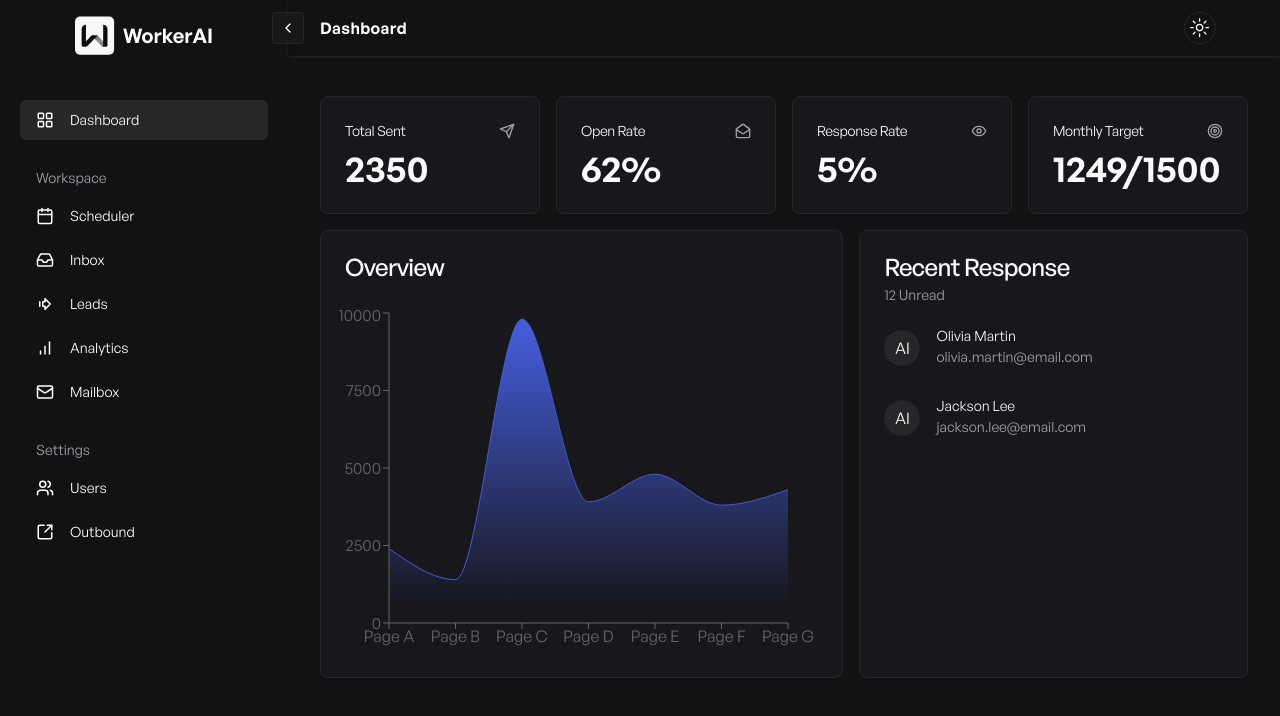
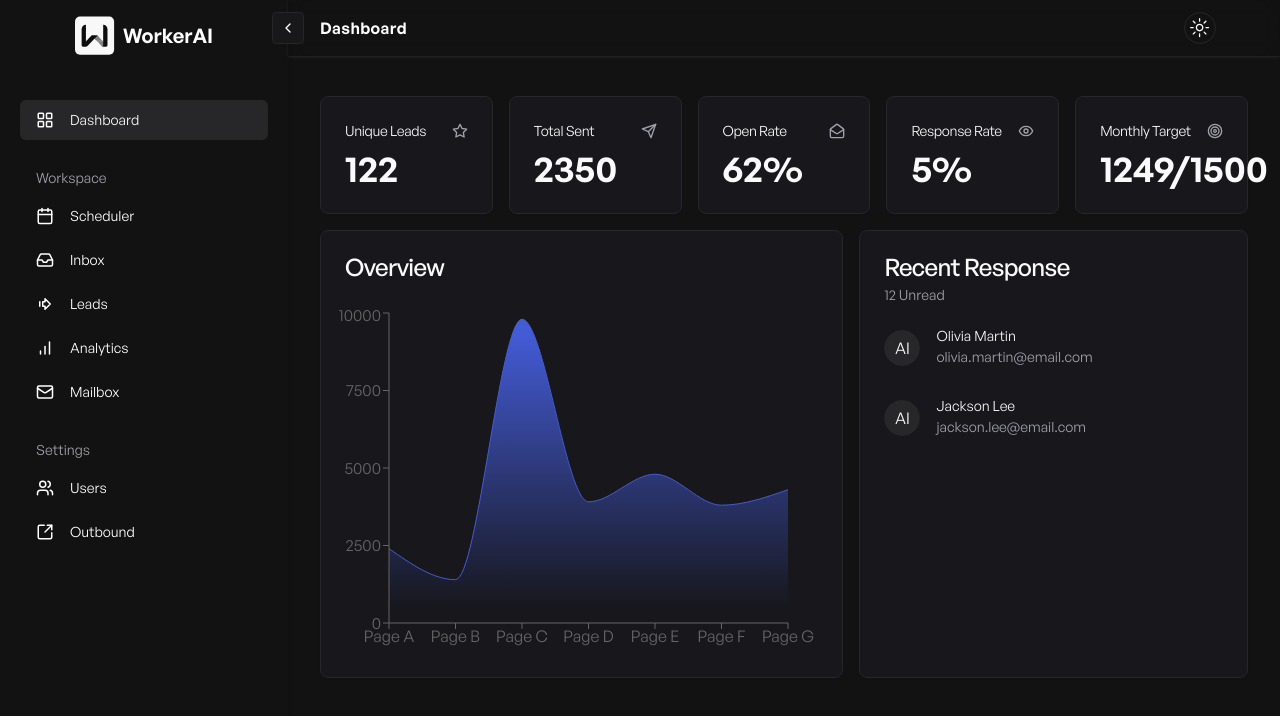
Before and after one commit to AbhirajSinha179/enterprise-workerai, a Next.js app: page /dashboard in a window 1280 px wide. Shown: the top 716 px of the page. Built offline with nearby package versions, Linux system fonts and the light colour scheme; no server answers.

Commit message:
feat: Unique leads card in dashboard

```diff
--- a/app/(main)/dashboard/page.tsx
+++ b/app/(main)/dashboard/page.tsx
@@ -1,4 +1,4 @@
-import { Eye, MailOpen, Send, Target } from "lucide-react";
+import { Eye, MailOpen, Plus, Send, Star, Target } from "lucide-react";
 import Link from "next/link"
 import { Overview } from "@/components/dashboard/overview"
 import { RecentSales } from "@/components/dashboard/recent-sales"
@@ -14,6 +14,11 @@ import {
 
 
 const stats = [
+  {
+    title: "Unique Leads",
+    value: "122",
+    icon: Star,
+  },
   {
     title: "Total Sent",
     value: "2350",
@@ -41,7 +46,7 @@ export default function DashboardHome() {
     <>
       <ContentLayout title="Dashboard">
         <main className="w-full space-y-4 pt-2">
-          <div className="grid gap-x-4 md:grid-cols-2 lg:grid-cols-4">
+          <div className="grid gap-x-4 md:grid-cols-2 lg:grid-cols-5">
             {stats.map((stat, index) => (
               <Card key={index}>
                 <CardHeader className="flex flex-row items-center justify-between space-y-0 pb-2">
```
